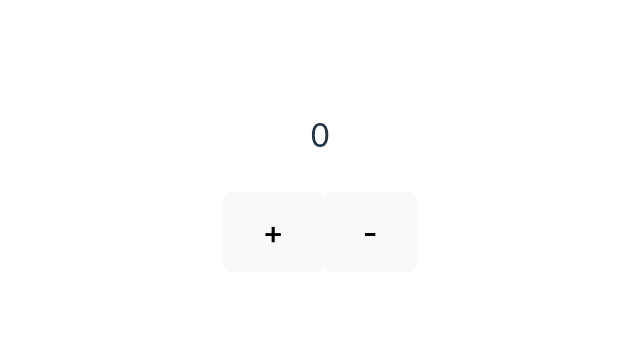
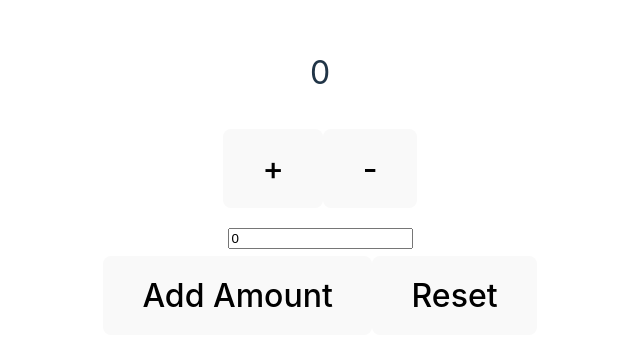
Before and after one commit to kiyarashnd/Redux, a React (Vite) app: page / in a window 1280 px wide. Shown: the part 224-570 px from the top of the page, without its empty margins (320-960 px from the left). Built offline with nearby package versions, Linux system fonts and the light colour scheme.

Commit message:
finish chapter 1

```diff
--- a/src/features/counter/Counter.jsx
+++ b/src/features/counter/Counter.jsx
@@ -1,9 +1,20 @@
-import { useDispatch, useSelector } from 'react-redux';
-import { increment, decrement } from './counterSlice';
+import { useSelector, useDispatch } from 'react-redux';
+import { increment, decrement, reset, incrementByAmount } from './counterSlice';
+import { useState } from 'react';
 
-const Conter = () => {
+const Counter = () => {
   const count = useSelector((state) => state.counter.count);
   const dispatch = useDispatch();
+
+  const [incrementAmount, setIncrementAmount] = useState(0);
+
+  const addValue = Number(incrementAmount) || 0;
+
+  const resetAll = () => {
+    setIncrementAmount(0);
+    dispatch(reset());
+  };
+
   return (
     <section>
       <p>{count}</p>
@@ -11,8 +22,23 @@
         <button onClick={() => dispatch(increment())}>+</button>
         <button onClick={() => dispatch(decrement())}>-</button>
       </div>
+
+      <input
+        type='text'
+        value={incrementAmount}
+        onChange={(e) => setIncrementAmount(e.target.value)}
+        onKeyDown={(e) =>
+          e.code === 'Enter' ? dispatch(incrementByAmount(addValue)) : undefined
+        }
+      />
+
+      <div>
+        <button onClick={() => dispatch(incrementByAmount(addValue))}>
+          Add Amount
+        </button>
+        <button onClick={resetAll}>Reset</button>
+      </div>
     </section>
   );
 };
-
-export default Conter;
+export default Counter;
--- a/src/features/counter/counterSlice.jsx
+++ b/src/features/counter/counterSlice.jsx
@@ -14,9 +14,16 @@
     decrement: (state) => {
       state.count -= 1;
     },
+    reset: (state) => {
+      state.count = 0;
+    },
+    incrementByAmount: (state, action) => {
+      state.count += action.payload;
+    },
   },
 });
 
-export const { increment, decrement } = counterSlice.actions;
+export const { increment, decrement, reset, incrementByAmount } =
+  counterSlice.actions;
 
 export default counterSlice.reducer;
```
